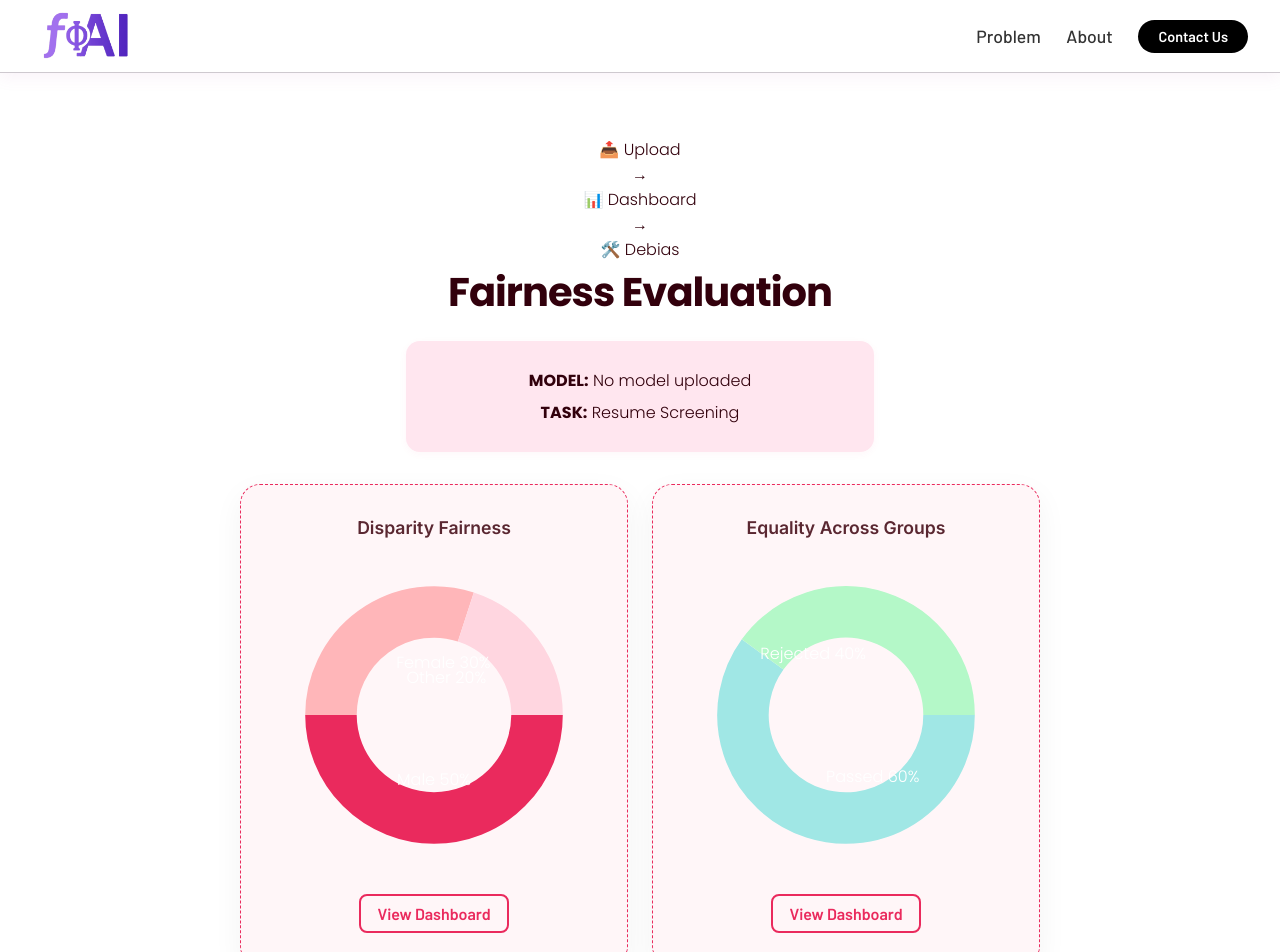
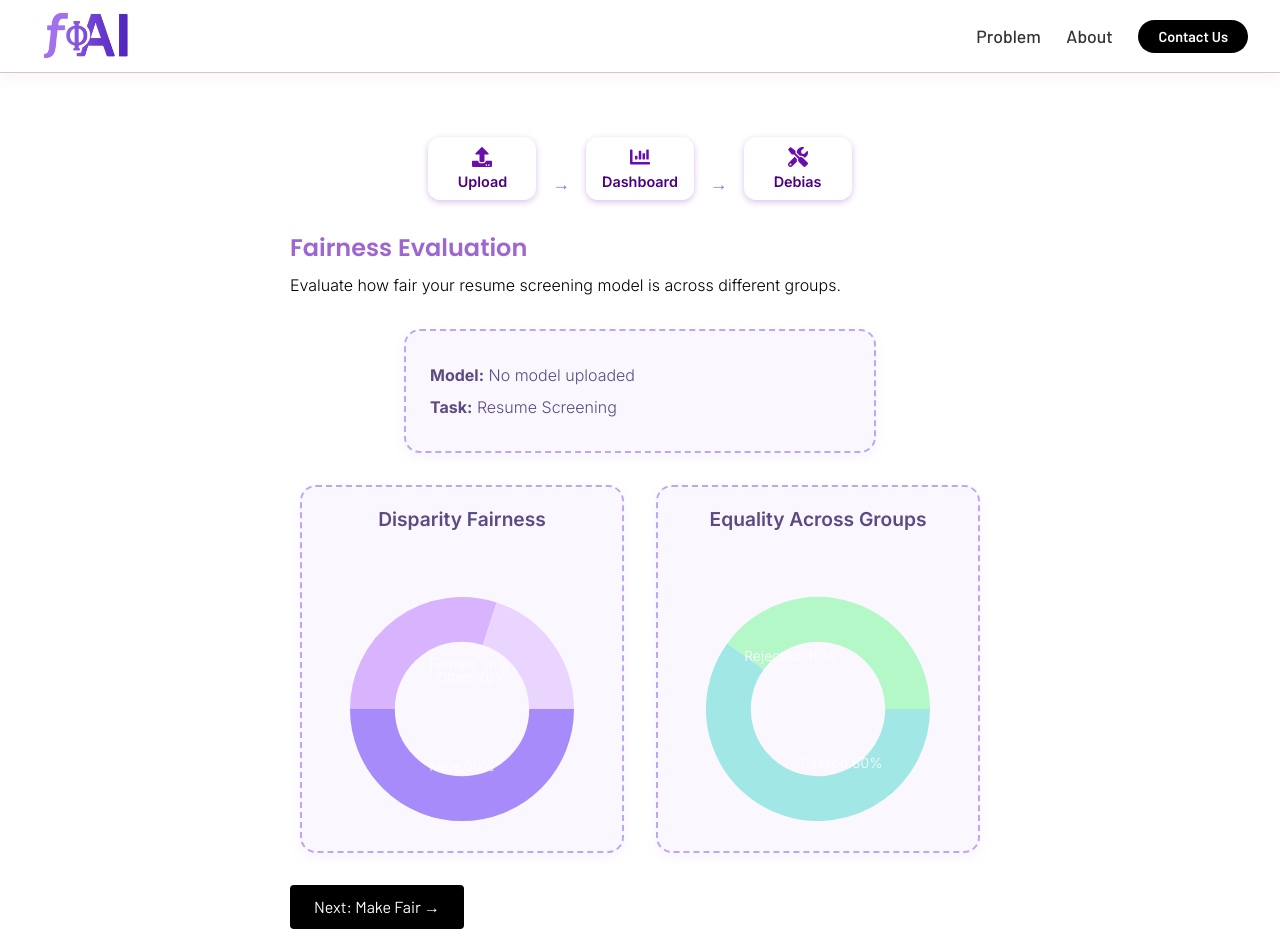
Before and after one commit to imancheema/fAI, a React (Create React App) app in the folder frontend/: page /evaluate in a window 1280 px wide. Shown: the top 952 px of the page. Built offline with nearby package versions, Linux system fonts and the light colour scheme.

Commit message:
Adds stuff to Evaluate page

```diff
--- a/frontend/src/screens/Evaluate.tsx
+++ b/frontend/src/screens/Evaluate.tsx
@@ -2,6 +2,8 @@ import React from "react";
 import { useNavigate } from "react-router-dom";
 import { PieChart } from "react-minimal-pie-chart";
 import { useModelContext } from "../contexts/ModelContext";
+import Steps from "../components/Steps";
+
 import "./EvaluatePage.css";
 
 const EvaluatePage = () => {
@@ -9,131 +11,65 @@ const EvaluatePage = () => {
   const navigate = useNavigate();
 
   return (
-    <div className="evaluate-page-container">
-      {/* Timeline */}
-      <div className="upload-timeline" style={{ maxWidth: 800, margin: "0 auto", marginTop: 32 }}>
-        <div className="timeline-step active">
-          <span role="img" aria-label="Upload">📤</span> Upload
-        </div>
-        <span className="timeline-arrow">→</span>
-        <div className="timeline-step active">
-          <span role="img" aria-label="Dashboard">📊</span> Dashboard
-        </div>
-        <span className="timeline-arrow">→</span>
-        <div className="timeline-step">
-          <span role="img" aria-label="Debias">🛠️</span> Debias
-        </div>
-      </div>
+    <div>
+      <main>
+        <Steps />
+        <section>
+          <h2>Fairness Evaluation</h2>
+          <p>
+            Evaluate how fair your resume screening model is across different
+            groups.
+          </p>
+        </section>
 
-      {/* Main content */}
-      <div className="main-content" style={{ maxWidth: 800, margin: "0 auto", padding: "0 1rem" }}>
-        <h2
-          className="title"
-          style={{
-            textAlign: "center",
-            fontSize: "2.5rem",
-            marginBottom: "1.2rem",
-            fontFamily: "'Poppins', sans-serif",
-            fontWeight: 700,
-            color: "#32000c",
-            letterSpacing: "-1px"
-          }}
-        >
-          Fairness Evaluation
-        </h2>
-
-        <div
-          className="model-card"
-          style={{
-            margin: "0 auto 32px",
-            maxWidth: 420,
-            background: "#ffe6ef",
-            borderRadius: 14,
-            padding: "1.2rem 1.5rem",
-            color: "#32000c",
-            fontSize: "1rem",
-            boxShadow: "0 2px 8px rgba(234,42,93,0.04)"
-          }}
-        >
-          <p><strong>MODEL:</strong> {modelFile?.name || "No model uploaded"}</p>
-          <p><strong>TASK:</strong> Resume Screening</p>
+        <div className="model-card">
+          <p>
+            <strong>Model:</strong> {modelFile?.name || "No model uploaded"}
+          </p>
+          <p>
+            <strong>Task:</strong> Resume Screening
+          </p>
         </div>
 
-        <div className="charts-section" style={{ display: "flex", justifyContent: "center", gap: 24 }}>
-          <div
-            className="chart-card"
-            style={{
-              flex: 1,
-              minWidth: 260,
-              maxWidth: 340,
-              background: "#fff6f8",
-              borderRadius: 20,
-              boxShadow: "0 10px 30px rgba(0,0,0,0.05)",
-              padding: "2rem",
-              marginBottom: 24,
-              border: "1.5px dashed #ea2a5d",
-              display: "flex",
-              flexDirection: "column",
-              alignItems: "center"
-            }}
-          >
-            <h3 style={{ color: "#5a2731", marginBottom: 16, fontWeight: 600 }}>Disparity Fairness</h3>
+        <section className="chart-section">
+          <div className="chart-box">
+            <h3>Disparity Fairness</h3>
             <PieChart
               data={[
-                { title: "Male", value: 50, color: "#EA2A5D" },
-                { title: "Female", value: 30, color: "#FFB6B9" },
-                { title: "Other", value: 20, color: "#FFD6E0" },
+                { title: "Male", value: 50, color: "#A78BFA" },
+                { title: "Female", value: 30, color: "#D8B4FE" },
+                { title: "Other", value: 20, color: "#E9D5FF" },
               ]}
               animate
-              label={({ dataEntry }) => `${dataEntry.title} ${dataEntry.value}%`}
+              label={({ dataEntry }) =>
+                `${dataEntry.title} ${dataEntry.value}%`
+              }
               labelStyle={{ fontSize: "5px", fill: "#fff" }}
               radius={40}
               lineWidth={40}
             />
-            <button className="view-dashboard-btn" style={{ marginTop: 18 }}>View Dashboard</button>
           </div>
 
-          <div
-            className="chart-card"
-            style={{
-              flex: 1,
-              minWidth: 260,
-              maxWidth: 340,
-              background: "#fff6f8",
-              borderRadius: 20,
-              boxShadow: "0 10px 30px rgba(0,0,0,0.05)",
-              padding: "2rem",
-              marginBottom: 24,
-              border: "1.5px dashed #ea2a5d",
-              display: "flex",
-              flexDirection: "column",
-              alignItems: "center"
-            }}
-          >
-            <h3 style={{ color: "#5a2731", marginBottom: 16, fontWeight: 600 }}>Equality Across Groups</h3>
+          <div className="chart-box">
+            <h3>Equality Across Groups</h3>
             <PieChart
               data={[
                 { title: "Passed", value: 60, color: "#A0E7E5" },
                 { title: "Rejected", value: 40, color: "#B4F8C8" },
               ]}
               animate
-              label={({ dataEntry }) => `${dataEntry.title} ${dataEntry.value}%`}
+              label={({ dataEntry }) =>
+                `${dataEntry.title} ${dataEntry.value}%`
+              }
               labelStyle={{ fontSize: "5px", fill: "#fff" }}
               radius={40}
               lineWidth={40}
             />
-            <button className="view-dashboard-btn" style={{ marginTop: 18 }}>View Dashboard</button>
           </div>
-        </div>
+        </section>
 
-        <button
-          className="next-btn"
-          style={{ display: "block", margin: "32px auto 0 auto" }}
-          onClick={() => navigate("/make-fair")}
-        >
-          Next: Make Fair →
-        </button>
-      </div>
+        <button onClick={() => navigate("/debias")}>Next: Make Fair →</button>
+      </main>
     </div>
   );
 };
--- a/frontend/src/screens/EvaluatePage.css
+++ b/frontend/src/screens/EvaluatePage.css
@@ -1,127 +1,114 @@
-.evaluate-page-container {
-    font-family: 'Poppins', sans-serif;
-    padding: 2rem;
-    background: #fff;
-    color: #32000c;
-    text-align: center;
-    min-height: 100vh;
+.main-content {
+  max-width: 800px;
+  margin: 0 auto;
+  padding: 0 1rem;
 }
 
-  /* Stepper */
-  .stepper {
+.title {
+  text-align: center;
+  font-size: 2.5rem;
+  margin-bottom: 1.2rem;
+  font-family: "Poppins", sans-serif;
+  font-weight: 700;
+  color: #32000c;
+  letter-spacing: -1px;
+}
+
+.model-card {
+  margin: 0 auto 32px;
+  max-width: 420px;
+  background: #ffe6ef;
+  border-radius: 14px;
+  padding: 1.2rem 1.5rem;
+  color: #32000c;
+  font-size: 1rem;
+  box-shadow: 0 2px 8px rgba(234, 42, 93, 0.04);
+}
+
+.charts-section {
   display: flex;
   justify-content: center;
-    gap: 1.5rem;
-    margin-bottom: 2.5rem;
+  gap: 24px;
+  flex-wrap: wrap;
 }
 
-  .step {
-    padding: 0.5rem 1rem;
+.chart-card {
+  flex: 1;
+  min-width: 260px;
+  max-width: 340px;
+  background: #fff6f8;
   border-radius: 20px;
-    font-weight: 600;
-    color: #ea2a5d;
-    border: 2px solid #ea2a5d;
-    background-color: #fff;
-    font-size: 0.9rem;
-    transition: all 0.3s ease;
+  box-shadow: 0 10px 30px rgba(0, 0, 0, 0.05);
+  padding: 2rem;
+  margin-bottom: 24px;
+  border: 1.5px dashed #ea2a5d;
+  display: flex;
+  flex-direction: column;
+  align-items: center;
 }
 
-  .step.current {
-    background-color: #ea2a5d;
-    color: white;
+.chart-card h3 {
+  color: #5a2731;
+  margin-bottom: 16px;
+  font-weight: 600;
 }
 
-  .step.active::before {
-    content: "✓ ";
-    font-weight: bold;
+.view-dashboard-btn {
+  margin-top: 18px;
 }
 
-  /* Page title */
-  .title {
-    font-size: 2.4rem;
-    font-weight: 700;
-    margin-bottom: 1rem;
+.next-btn {
+  display: block;
+  margin: 32px auto 0 auto;
 }
 
-  /* Model Info Card */
 .model-card {
-    background: #fdecef;
-    border-radius: 12px;
-    padding: 1rem;
-    max-width: 400px;
-    margin: 0 auto 2rem auto;
-    box-shadow: 0 2px 8px rgba(0, 0, 0, 0.05);
+  background-color: #faf7ff;
+  padding: 1.5rem;
+  border: 2px dashed #bca7f5;
+  border-radius: 1rem;
+  color: #5c4a82;
+  box-shadow: 0 4px 12px rgba(180, 140, 255, 0.1);
+  margin-bottom: 2rem;
 }
 
-  /* Charts Section */
-  .charts-section {
+.chart-section {
   display: flex;
   flex-wrap: wrap;
   justify-content: center;
   gap: 2rem;
-    margin-top: 2rem;
+  margin-bottom: 2rem;
 }
 
-  .chart-card {
-    background: #fff6f8;
-    border: 1px dashed #f26a8d;
-    border-radius: 16px;
-    padding: 1.5rem;
-    width: 320px;
-    box-shadow: 0 4px 10px rgba(0, 0, 0, 0.03);
-    transition: transform 0.2s ease-in-out;
+.chart-box {
+  background-color: #faf7ff;
+  border: 2px dashed #bca7f5;
+  border-radius: 1rem;
+  padding: 1.25rem; /* smaller padding */
+  text-align: center;
+  color: #5c4a82;
+  box-shadow: 0 4px 12px rgba(180, 140, 255, 0.1);
+  width: 280px; /* fixed width instead of flex */
 }
 
-  .chart-card:hover {
-    transform: scale(1.02);
+.chart-box h3 {
+  margin-bottom: 1rem;
+  font-size: 1.2rem;
+  font-weight: 600;
 }
 
-  .chart-card h3 {
-    font-size: 1.1rem;
-    margin-bottom: 1rem;
+.dashboard-btn {
+  margin-top: 1rem;
+  padding: 0.5rem 1rem;
+  font-size: 0.95rem;
+  background-color: var(--button-color);
+  color: white;
+  border: none;
+  border-radius: 4px;
+  cursor: pointer;
+  font-family: "Barlow", sans-serif;
 }
 
-  /* Buttons */
-  .view-dashboard-btn {
-    margin-top: 1rem;
-    padding: 0.5rem 1rem;
-    border: 2px solid #ea2a5d;
-    background: transparent;
-    color: #ea2a5d;
-    border-radius: 8px;
-    font-weight: 600;
-    cursor: pointer;
-    transition: all 0.3s ease;
+.dashboard-btn:hover {
+  background-color: #7e57c2;
 }
-  .view-dashboard-btn:hover {
-    background-color: #ea2a5d;
-    color: white;
-  }
-
-  .next-btn {
-    margin-top: 2rem;
-    padding: 0.75rem 2rem;
-    background-color: #ea2a5d;
-    color: white;
-    font-weight: 600;
-    border: none;
-    border-radius: 40px;
-    cursor: pointer;
-    transition: background-color 0.3s ease;
-  }
-
-  .next-btn:hover {
-    background-color: #32000c;
-  }
-
-  @media (max-width: 768px) {
-    .chart-card {
-      width: 100%;
-      max-width: 90%;
-    }
-
-    .stepper {
-      flex-direction: column;
-      align-items: center;
-    }
-  }
```
Lines whose indentation alone changed are shown as unchanged.
